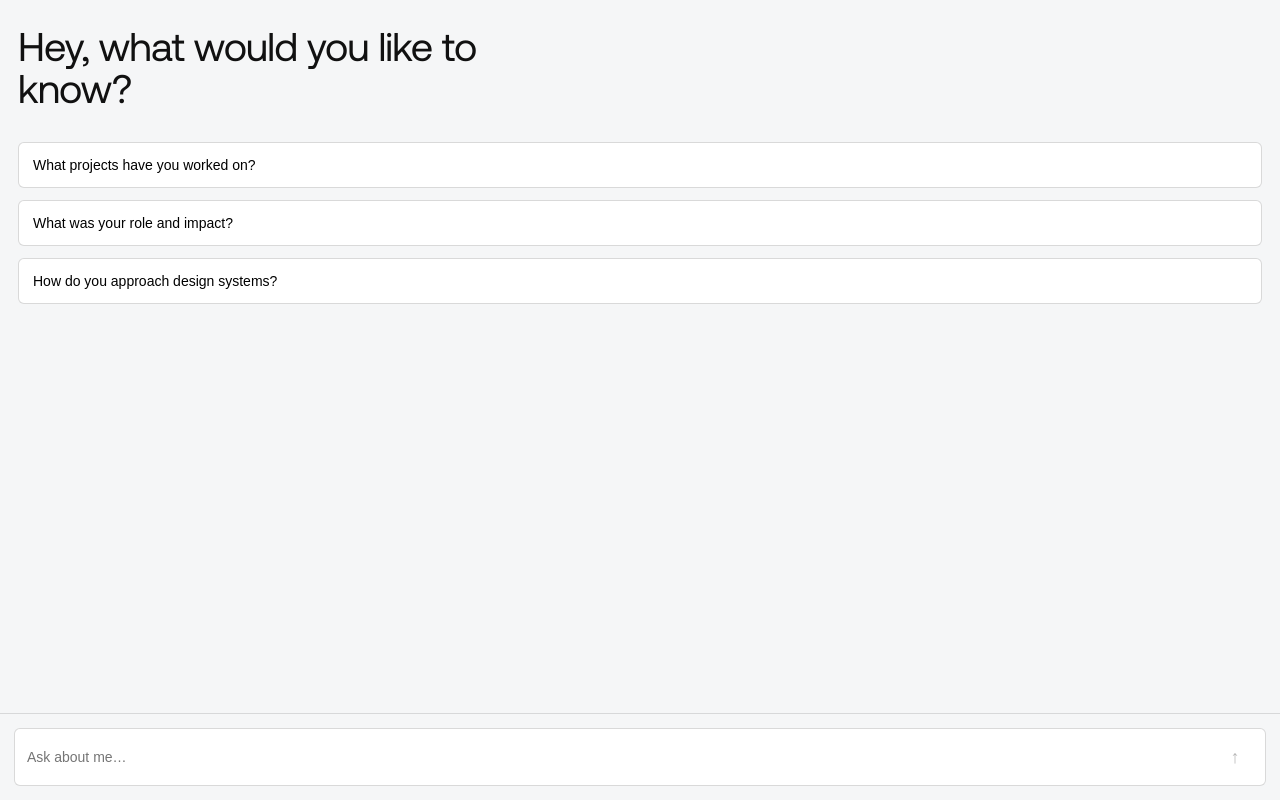
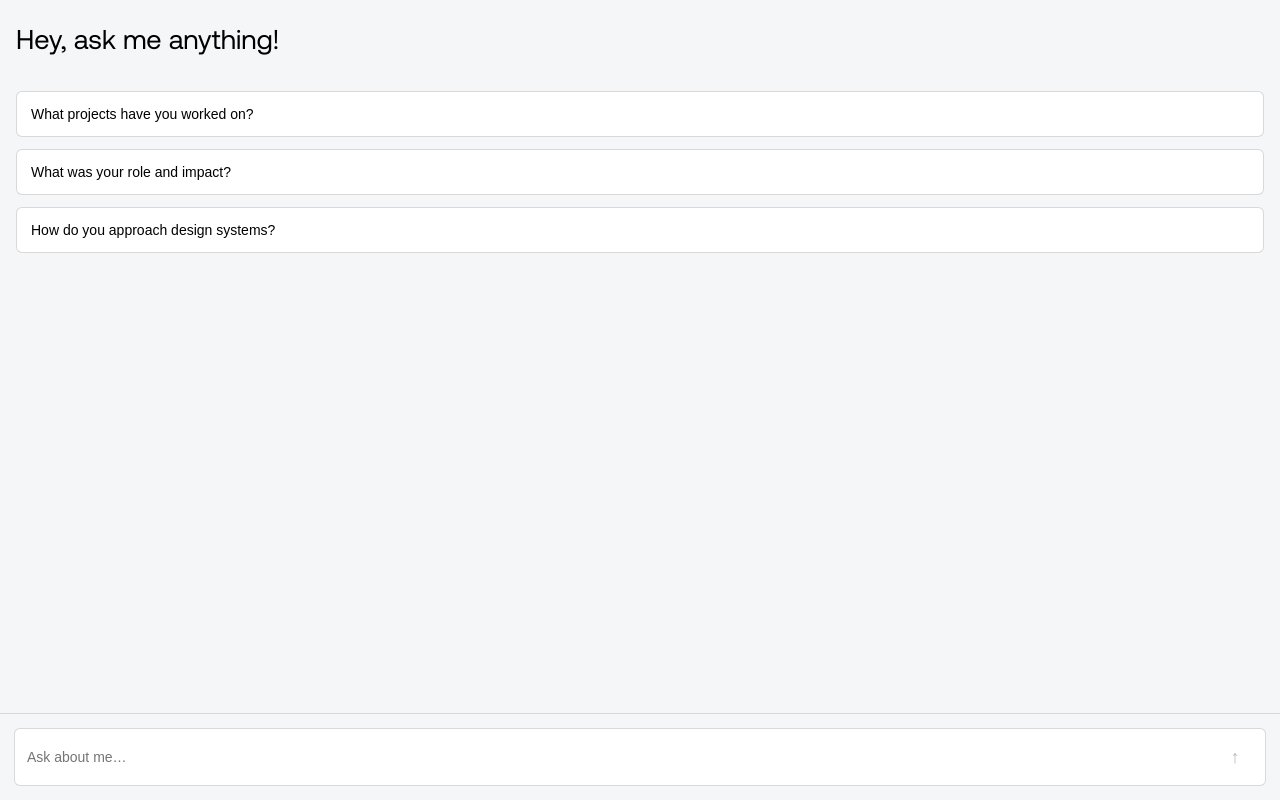
Before and after one commit to santilobos/portfolio-assistant-api2, a Next.js app: page /widget in a window 1280 px wide. Built offline with nearby package versions, Linux system fonts and the light colour scheme.

Commit message:
prueba tipografía

```diff
--- a/app/widget/page.module.css
+++ b/app/widget/page.module.css
@@ -13,10 +13,10 @@
 .messages{
   flex:1;
   overflow-y:auto;
-  padding: 18px;
+  padding: 16px;
   display:flex;
   flex-direction:column;
-  gap: 14px;
+  gap: 16px;
 }
 
 /* Assistant (texto grande tipo hero) */
@@ -25,11 +25,10 @@
 }
 
 .assistantText{
-  font-size: 40px;
-  line-height: 1.05;
+  font-size: 1.7rem;
+  line-height: 1.2;
   font-weight: 500;
-  letter-spacing: -0.02em;
-  color:#111111;
+  color:#000000;
   max-width: 520px;
 }
 
--- a/app/widget/page.tsx
+++ b/app/widget/page.tsx
@@ -19,7 +19,7 @@ type Msg = { role: "user" | "assistant"; content: string }
 
 export default function Widget() {
   const [messages, setMessages] = React.useState<Msg[]>([
-    { role: "assistant", content: "Hey, what would you like to know?" },
+    { role: "assistant", content: "Hey, ask me anything!" },
   ])
   const [input, setInput] = React.useState("")
   const [loading, setLoading] = React.useState(false)
```
